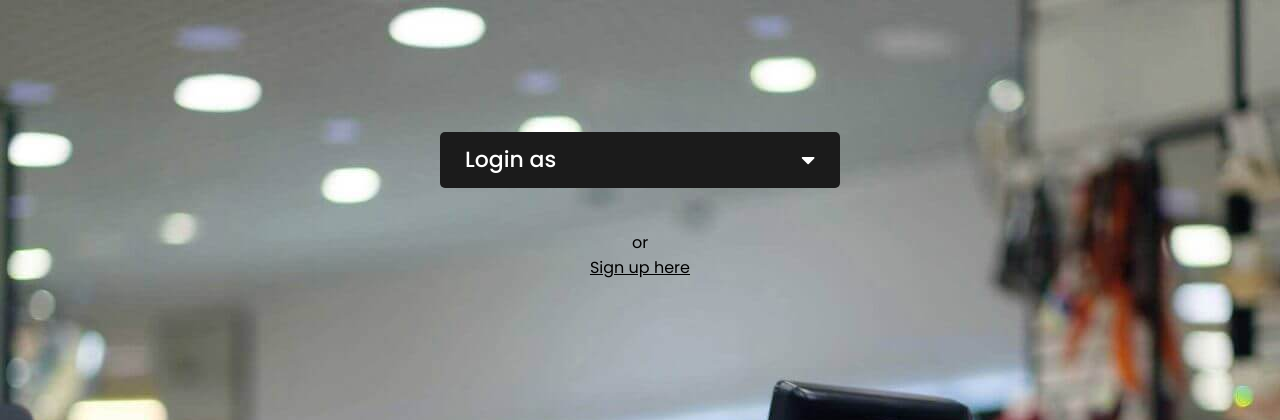
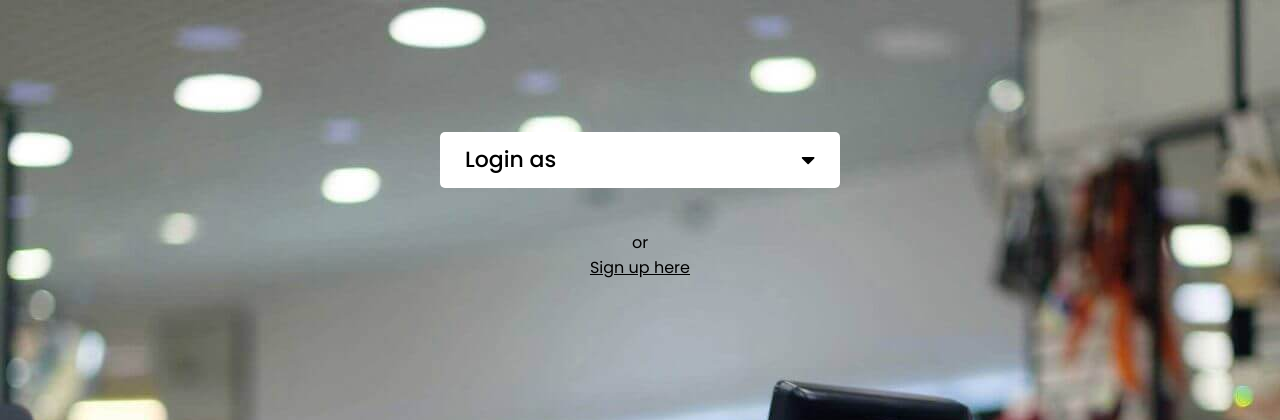
Before and after one commit to AshFahim/store_management, a PHP site: page /loginas.html in a window 1280 px wide. Shown: the top 420 px of the page. Run offline with PHP 8.4, Linux system fonts and the light colour scheme.

Commit message:
Update loginas.css

```diff
--- a/login/loginas.css
+++ b/login/loginas.css
@@ -17,14 +17,14 @@ nav{
   top: 20%;
   left: 50%;
   transform: translate(-50%, -50%);
-  background: #1b1b1b;
+  background: white;
   width: 400px;
   line-height: 40px;
   padding: 8px 25px;
   border-radius: 5px;
 }
 nav label{
-  color: white;
+  color: black;
   font-size: 22px;
   font-weight: 500;
   display: block;
@@ -40,7 +40,7 @@ nav label{
 }
 nav ul{
   position: absolute;
-  background: #1b1b1b;
+  background: white;
   list-style: none;
   top: 75px;
   left: 0;
@@ -72,14 +72,14 @@ nav ul li label{
   font-size: 18px;
 }
 nav ul li a{
-  color: white;
+  color: black;
   text-decoration: none;
   font-size: 18px;
   display: block;
 }
 nav ul li a:hover,
 nav ul li label:hover{
-  color: cyan;
+  font-weight: bold;
 }
 nav ul ul{
   position: static;
```
